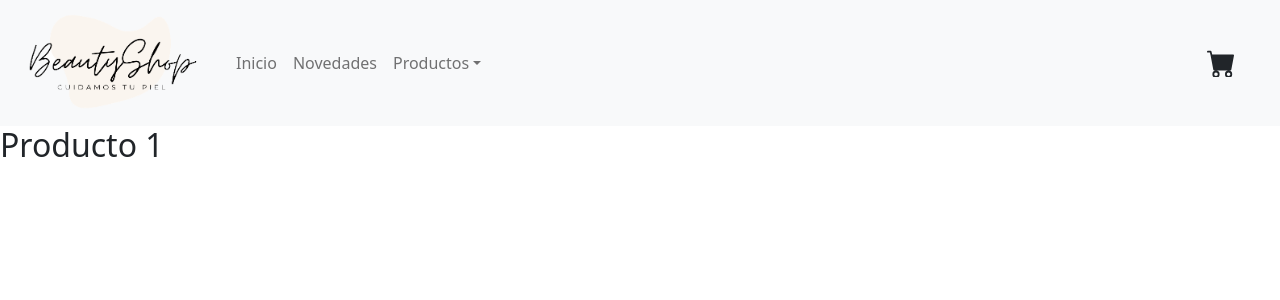
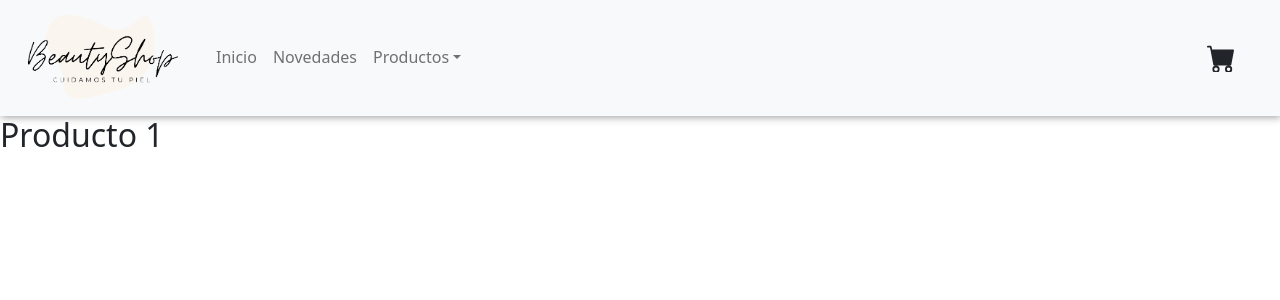
Before and after one commit to melisci/react-beautyShop-Scime, a React (Create React App) app: page / in a window 1280 px wide. Shown: the top 300 px of the page. Built offline with nearby package versions, Linux system fonts and the light colour scheme.

Commit message:
#3bis css y favicon

```diff
--- a/src/components/NavBar/NavBar.css
+++ b/src/components/NavBar/NavBar.css
@@ -2,3 +2,25 @@
     font-size: 1.8rem;
     margin-right: 2rem;
 }
+.underline{
+    display: inline-block;
+    position: relative;
+    color: #333;
+    text-decoration: none;
+    }
+.underline:after {
+    content: "";
+    display: block;
+    margin: auto;
+    height: 2px;
+    width: 0px;
+    transition: all .8s;
+    }
+.underline:hover:after {
+    width: 100%;
+    background: #333;
+    }
+
+    .navbar{
+        box-shadow: 1px 1px 8px #999;
+    }
--- a/src/components/NavBar/NavBar.js
+++ b/src/components/NavBar/NavBar.js
@@ -10,7 +10,7 @@ const NavBar = () => {
     <>
   <Navbar bg="light" expand="lg">
       <Container fluid>
-        <Navbar.Brand href="#"><img src="./assets/logo.png" alt="logo BeautyShop" height="100" width="200"/></Navbar.Brand>
+        <Navbar.Brand href="#"><img src="./assets/logo.png" alt="logo BeautyShop" height="90" width="180"/></Navbar.Brand>
         <Navbar.Toggle aria-controls="navbarScroll" />
         <Navbar.Collapse id="navbarScroll">
           <Nav
@@ -18,9 +18,9 @@ const NavBar = () => {
             style={{ maxHeight: '50px' }}
             navbarScroll
           >
-            <Nav.Link href="#action1">Inicio</Nav.Link>
-            <Nav.Link href="#action2">Novedades</Nav.Link>
-            <NavDropdown title="Productos" id="navbarScrollingDropdown">
+            <Nav.Link href="#action1" className="underline">Inicio</Nav.Link>
+            <Nav.Link href="#action2" className="underline">Novedades</Nav.Link>
+            <NavDropdown title="Productos" id="navbarScrollingDropdown" >
               <NavDropdown.Item href="#action3">Perfumes</NavDropdown.Item>
               <NavDropdown.Divider />
               <NavDropdown.Item href="#action4">
```
Also changed, not shown: 1 other file (tests, documents, lock files or other folders).
